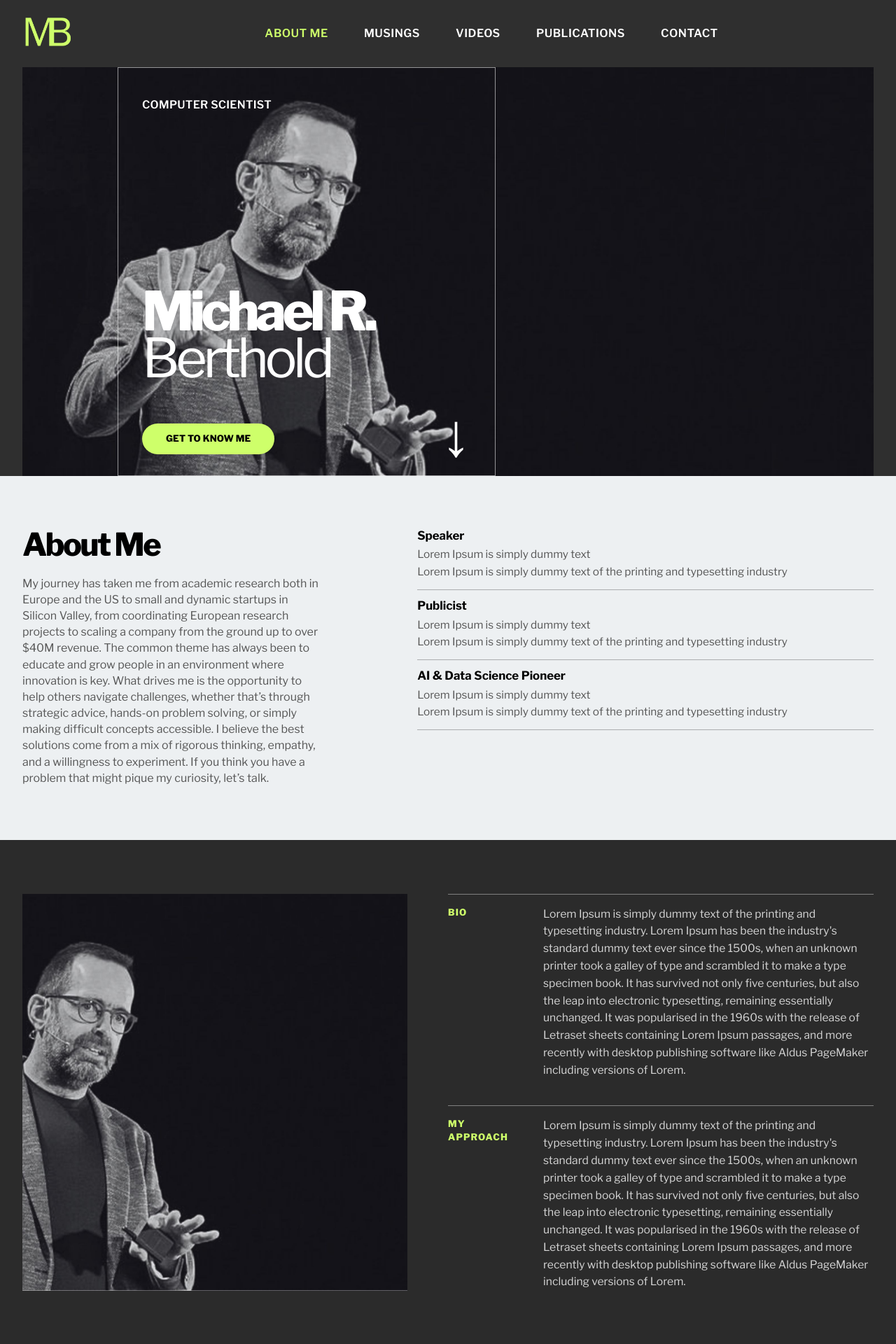
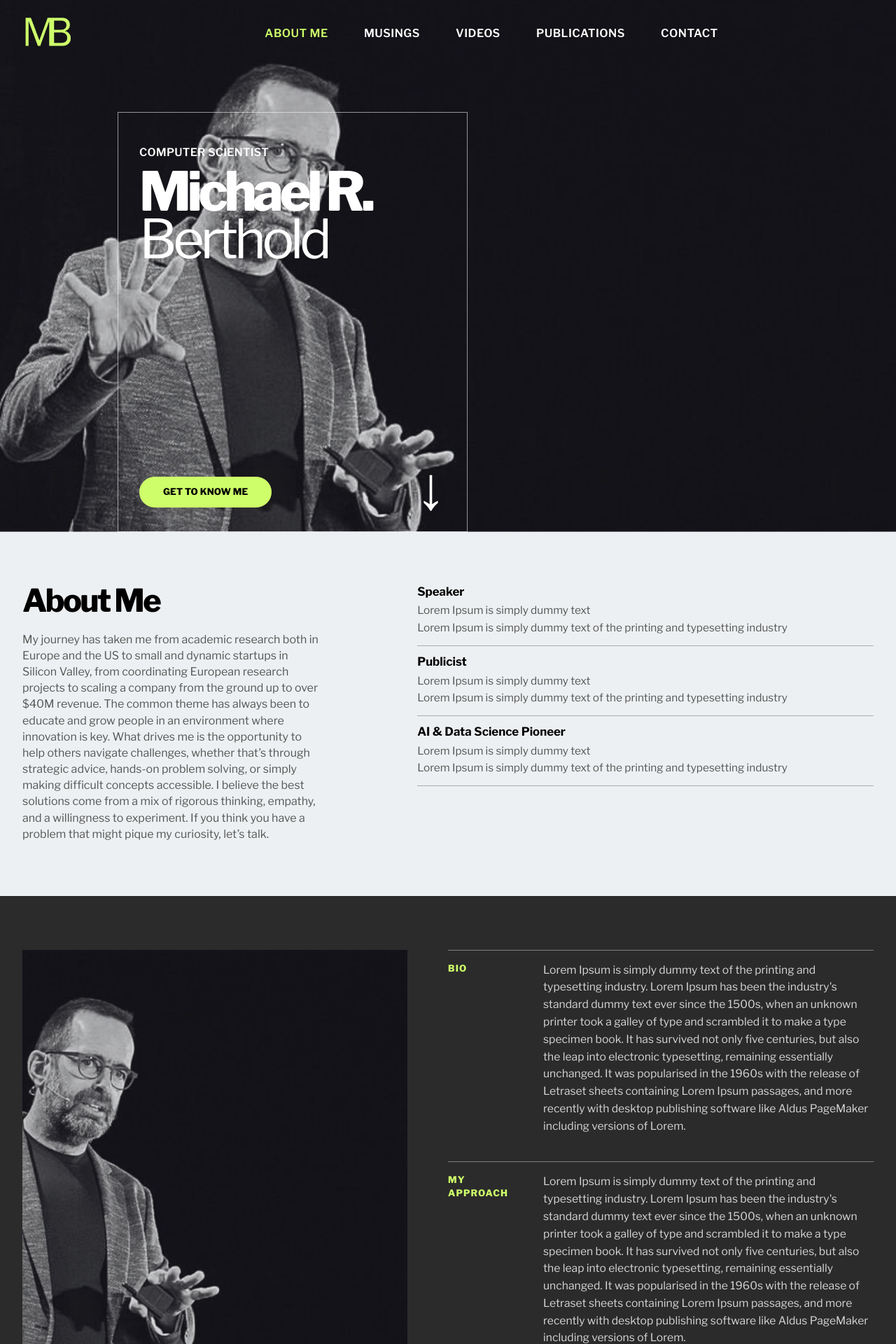
Before and after one commit to lacahelpme/mb, a Jekyll site: the page built from index.html, in a window 1280 px wide. Shown: the top 1920 px of the page at 70% size. Built offline with Jekyll 4.4.1, drawn with Linux system fonts in a browser that asks for light colours.

Commit message:
Update style.css

```diff
--- a/assets/css/style.css
+++ b/assets/css/style.css
@@ -194,12 +194,15 @@ h4:last-child {
 /* Header */
 
 .site-header {
-  position: relative;
-  z-index: 20;
+  position: absolute;
+  top: 0;
+  left: 0;
+  width: 100%;
+  z-index: 30;
 }
 
 .site-header-dark {
-  background: var(--dark-2);
+  background: transparent;
   color: var(--white);
 }
 
@@ -254,20 +257,24 @@ h4:last-child {
 /* Hero */
 
 .hero-band {
+  position: relative;
   background: var(--dark-2);
   color: var(--white);
   overflow: hidden;
 }
 
 .hero-band .container {
-  width: min(calc(100% - 64px), 1280px);
+  width: 100%;
+  max-width: none;
+  margin: 0;
+  padding-inline: 48px;
 }
 
 .hero-shell {
   display: grid;
-  grid-template-columns: 1fr 540px;
+  grid-template-columns: minmax(420px, 620px) 1fr;
   align-items: stretch;
-  min-height: 584px;
+  min-height: 760px;
   gap: 0;
   position: relative;
 }
@@ -275,7 +282,6 @@ h4:last-child {
 .hero-visual {
   position: absolute;
   inset: 0;
-  min-height: 100%;
   overflow: hidden;
   z-index: 1;
 }
@@ -291,15 +297,15 @@ h4:last-child {
 
 .hero-panel {
   border: 1.5px solid rgba(255, 255, 255, 0.55);
-  min-height: 100%;
-  padding: 44px 34px 30px;
+  min-height: 600px;
+  padding: 48px 30px 34px;
   display: grid;
-  grid-template-rows: 1fr auto;
+  grid-template-rows: auto 1fr auto;
   width: 100%;
-  max-width: 540px;
-  align-self: stretch;
+  max-width: 500px;
+  align-self: end;
   justify-self: end;
-  margin: 0;
+  margin: 124px 0 0 0;
   background: transparent;
   position: relative;
   z-index: 2;
```
